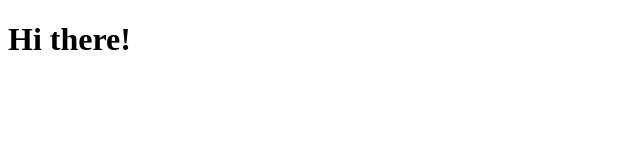
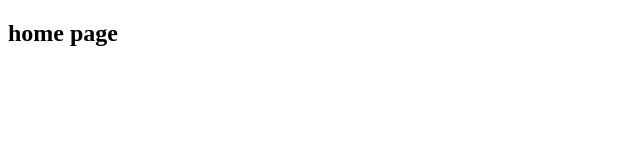
Before and after one commit to xenleme/react-bookstore, a React (Create React App) app: page / in a window 1280 px wide. Shown: the top 160 px of the page, without its empty margins (0-640 px from the left). Built offline with nearby package versions, Linux system fonts and the light colour scheme.

Commit message:
Set up routing

```diff
--- a/src/components/app/app.js
+++ b/src/components/app/app.js
@@ -1,11 +1,23 @@
 import React from 'react';
-import { withBookstoreService } from '../hoc';
+import { Route, Switch } from 'react-router-dom';
+
+import { HomePage, CartPage } from '../pages';
 
 import './app.css'
 
-const App = ({ bookstoreService }) => {
-  console.log(bookstoreService.getBooks());
-  return <h1>Hi there!</h1>
+const App = () => {
+  return (
+    <Switch>
+      <Route
+        path='/'
+        component={HomePage}
+        exact />
+
+      <Route
+        path='/cart'
+        component={CartPage} />
+    </Switch>
+  );
 };
 
-export default withBookstoreService()(App);
+export default App;
--- /dev/null
+++ b/src/components/pages/cart-page.js
@@ -0,0 +1,7 @@
+import React from 'react';
+
+const CartPage = () => {
+  return <h2>cart page</h2>
+};
+
+export default CartPage;
--- /dev/null
+++ b/src/components/pages/home-page.js
@@ -0,0 +1,7 @@
+import React from 'react';
+
+const HomePage = () => {
+  return <h2>home page</h2>
+};
+
+export default HomePage;
--- /dev/null
+++ b/src/components/pages/index.js
@@ -0,0 +1,7 @@
+import HomePage from './home-page';
+import CartPage from './cart-page';
+
+export {
+  HomePage,
+  CartPage
+};
```
